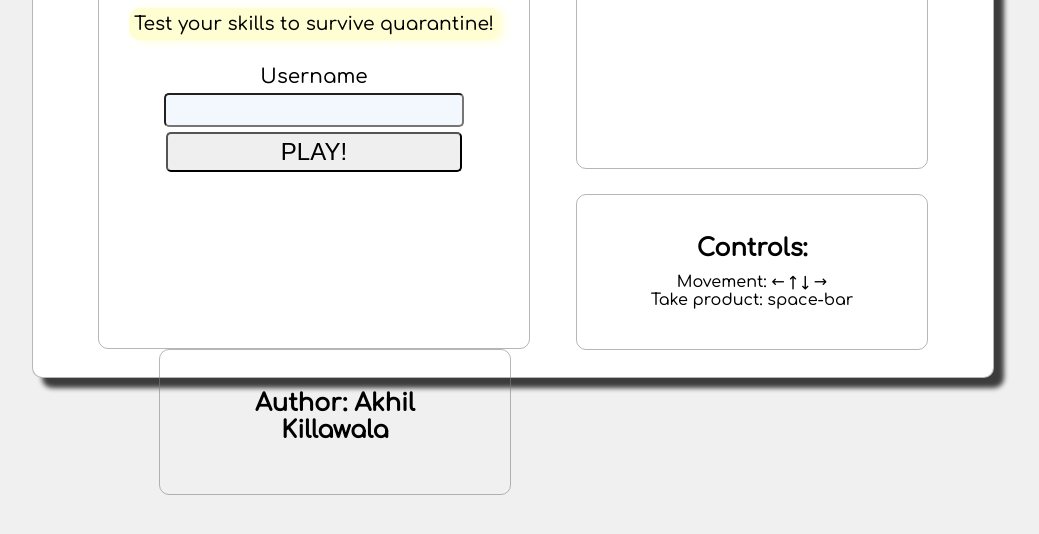
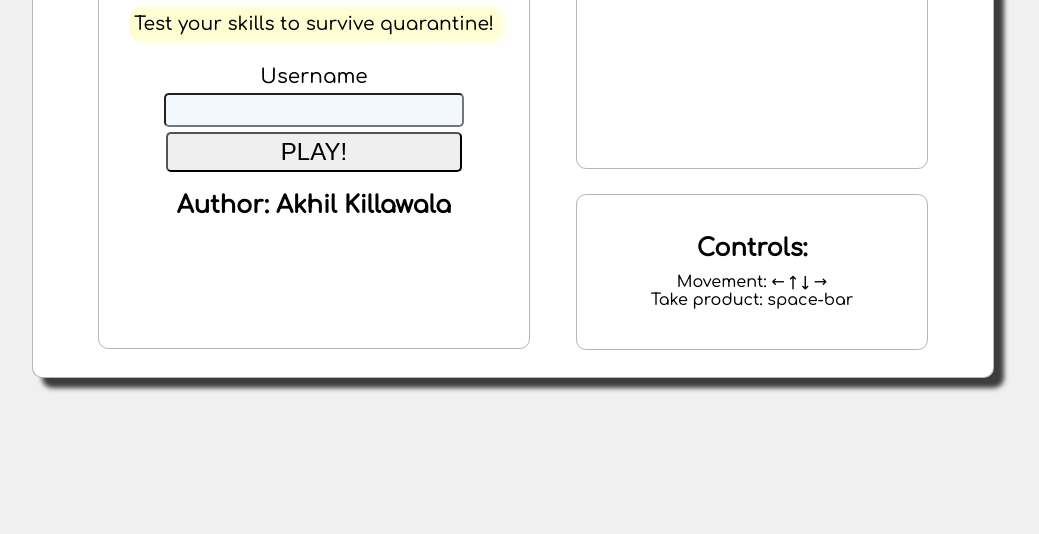
Before and after one commit to covid-supermarket/covid-supermarket, a plain HTML site: page index.html in a window 1280 px wide. Shown: the part 264-798 px from the top of the page, without its empty margins (127-1166 px from the left). Drawn offline with Linux system fonts and the light colour scheme.

Commit message:
Update index.html

```diff
--- a/index.html
+++ b/index.html
@@ -17,6 +17,7 @@
                <input type="button" id="submit-btn" value="PLAY!">
                <input type="submit" class="hidden">
             </form>
+            <h2>Author: Akhil Killawala</h2>
          </div>
          <div id="score">
             <h1>Scoreboard</h1>
@@ -27,9 +28,6 @@
             <h2>Controls:</h2>
             <p>Movement: ← ↑ ↓ →</p>
             <p>Take product: space-bar</p>
-         </div>
-         <div id="controls">
-            <h2>Author: Akhil Killawala</h2>
          </div>
       </div>
       <div class="container hidden" id="game">
```
